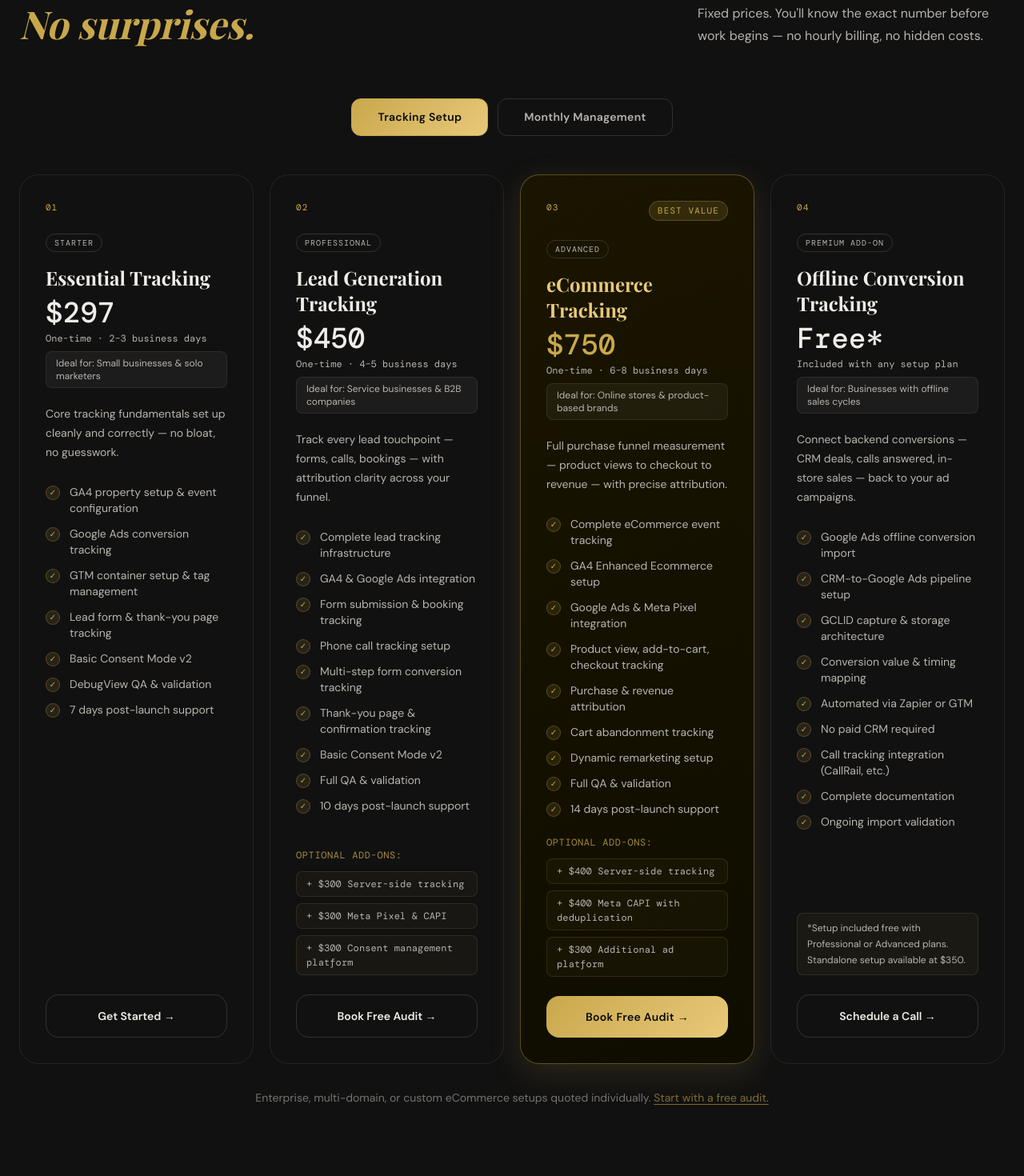
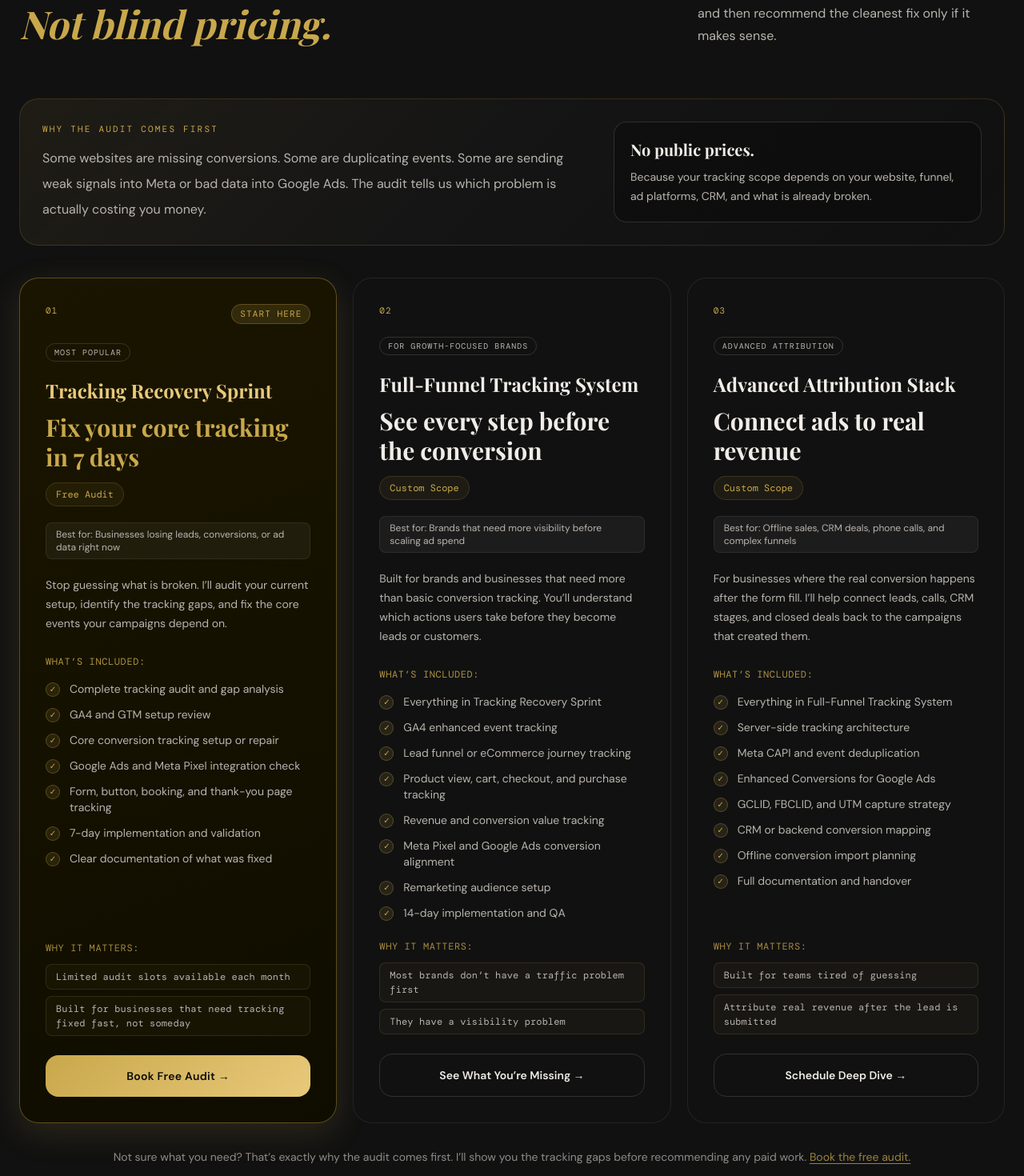
Before and after one commit to jadii1/jawad-tracking-website, a Next.js app: page / in a window 1280 px wide. Shown: the part 4980-6450 px from the top of the page at 80% size. Built offline with nearby package versions, Linux system fonts and the light colour scheme; a web font is replaced by a local one.

Commit message:
Update pricing section offer cards

```diff
--- a/app/page.tsx
+++ b/app/page.tsx
@@ -139,173 +139,80 @@ const testimonials: Testimonial[] = [
 const setupPlans: PricingPlan[] = [
   {
     tier: "01",
-    badge: "Starter",
-    title: "Essential Tracking",
-    price: "$297",
-    sub: "One-time · 2–3 business days",
-    ideal: "Small businesses & solo marketers",
-    desc: "Core tracking fundamentals set up cleanly and correctly — no bloat, no guesswork.",
+    badge: "MOST POPULAR",
+    title: "Tracking Recovery Sprint",
+    price: "Free Audit",
+    sub: "Fix your core tracking in 7 days",
+    ideal: "Businesses losing leads, conversions, or ad data right now",
+    desc: "Stop guessing what is broken. I’ll audit your current setup, identify the tracking gaps, and fix the core events your campaigns depend on.",
     features: [
-      "GA4 property setup & event configuration",
-      "Google Ads conversion tracking",
-      "GTM container setup & tag management",
-      "Lead form & thank-you page tracking",
-      "Basic Consent Mode v2",
-      "DebugView QA & validation",
-      "7 days post-launch support",
-    ],
-    cta: "Get Started",
-    featured: false,
-    category: "setup",
-  },
-  {
-    tier: "02",
-    badge: "Professional",
-    title: "Lead Generation Tracking",
-    price: "$450",
-    sub: "One-time · 4–5 business days",
-    ideal: "Service businesses & B2B companies",
-    desc: "Track every lead touchpoint — forms, calls, bookings — with attribution clarity across your funnel.",
-    features: [
-      "Complete lead tracking infrastructure",
-      "GA4 & Google Ads integration",
-      "Form submission & booking tracking",
-      "Phone call tracking setup",
-      "Multi-step form conversion tracking",
-      "Thank-you page & confirmation tracking",
-      "Basic Consent Mode v2",
-      "Full QA & validation",
-      "10 days post-launch support",
+      "Complete tracking audit and gap analysis",
+      "GA4 and GTM setup review",
+      "Core conversion tracking setup or repair",
+      "Google Ads and Meta Pixel integration check",
+      "Form, button, booking, and thank-you page tracking",
+      "7-day implementation and validation",
+      "Clear documentation of what was fixed",
     ],
     addons: [
-      "+ $300 Server-side tracking",
-      "+ $300 Meta Pixel & CAPI",
-      "+ $300 Consent management platform",
-    ],
-    cta: "Book Free Audit",
-    featured: false,
-    category: "setup",
-  },
-  {
-    tier: "03",
-    badge: "Advanced",
-    title: "eCommerce Tracking",
-    price: "$750",
-    sub: "One-time · 6–8 business days",
-    ideal: "Online stores & product-based brands",
-    desc: "Full purchase funnel measurement — product views to checkout to revenue — with precise attribution.",
-    features: [
-      "Complete eCommerce event tracking",
-      "GA4 Enhanced Ecommerce setup",
-      "Google Ads & Meta Pixel integration",
-      "Product view, add-to-cart, checkout tracking",
-      "Purchase & revenue attribution",
-      "Cart abandonment tracking",
-      "Dynamic remarketing setup",
-      "Full QA & validation",
-      "14 days post-launch support",
-    ],
-    addons: [
-      "+ $400 Server-side tracking",
-      "+ $400 Meta CAPI with deduplication",
-      "+ $300 Additional ad platform",
+      "Limited audit slots available each month",
+      "Built for businesses that need tracking fixed fast, not someday",
     ],
     cta: "Book Free Audit",
     featured: true,
     category: "setup",
   },
   {
-    tier: "04",
-    badge: "Premium Add-on",
-    title: "Offline Conversion Tracking",
-    price: "Free*",
-    sub: "Included with any setup plan",
-    ideal: "Businesses with offline sales cycles",
-    desc: "Connect backend conversions — CRM deals, calls answered, in-store sales — back to your ad campaigns.",
+    tier: "02",
+    badge: "FOR GROWTH-FOCUSED BRANDS",
+    title: "Full-Funnel Tracking System",
+    price: "Custom Scope",
+    sub: "See every step before the conversion",
+    ideal: "Brands that need more visibility before scaling ad spend",
+    desc: "Built for brands and businesses that need more than basic conversion tracking. You’ll understand which actions users take before they become leads or customers.",
     features: [
-      "Google Ads offline conversion import",
-      "CRM-to-Google Ads pipeline setup",
-      "GCLID capture & storage architecture",
-      "Conversion value & timing mapping",
-      "Automated via Zapier or GTM",
-      "No paid CRM required",
-      "Call tracking integration (CallRail, etc.)",
-      "Complete documentation",
-      "Ongoing import validation",
+      "Everything in Tracking Recovery Sprint",
+      "GA4 enhanced event tracking",
+      "Lead funnel or eCommerce journey tracking",
+      "Product view, cart, checkout, and purchase tracking",
+      "Revenue and conversion value tracking",
+      "Meta Pixel and Google Ads conversion alignment",
+      "Remarketing audience setup",
+      "14-day implementation and QA",
     ],
-    cta: "Schedule a Call",
+    addons: [
+      "Most brands don’t have a traffic problem first",
+      "They have a visibility problem",
+    ],
+    cta: "See What You’re Missing",
     featured: false,
     category: "setup",
-    disclaimer:
-      "*Setup included free with Professional or Advanced plans. Standalone setup available at $350.",
-  },
-];
-
-const managementPlans: PricingPlan[] = [
-  {
-    tier: "01",
-    badge: "Basic",
-    title: "Tracking Maintenance",
-    price: "$150",
-    sub: "Per month, per website",
-    ideal: "Brands spending $3k–8k/mo on ads",
-    desc: "Reliable monthly monitoring to keep your tracking healthy and your data flowing correctly.",
+  },
+  {
+    tier: "03",
+    badge: "ADVANCED ATTRIBUTION",
+    title: "Advanced Attribution Stack",
+    price: "Custom Scope",
+    sub: "Connect ads to real revenue",
+    ideal: "Offline sales, CRM deals, phone calls, and complex funnels",
+    desc: "For businesses where the real conversion happens after the form fill. I’ll help connect leads, calls, CRM stages, and closed deals back to the campaigns that created them.",
     features: [
-      "Up to 2 tracking fixes per month",
-      "Monthly tracking health audit",
-      "Always up-to-date with platform changes",
-      "24/7 monitoring for data loss prevention",
-      "Standard support (48hr response)",
-      "Fixes delivered within 48 hours",
-      "Monthly performance report",
+      "Everything in Full-Funnel Tracking System",
+      "Server-side tracking architecture",
+      "Meta CAPI and event deduplication",
+      "Enhanced Conversions for Google Ads",
+      "GCLID, FBCLID, and UTM capture strategy",
+      "CRM or backend conversion mapping",
+      "Offline conversion import planning",
+      "Full documentation and handover",
     ],
-    cta: "Get Started",
+    addons: [
+      "Built for teams tired of guessing",
+      "Attribute real revenue after the lead is submitted",
+    ],
+    cta: "Schedule Deep Dive",
     featured: false,
-    category: "management",
-  },
-  {
-    tier: "02",
-    badge: "Premium",
-    title: "Growth Support",
-    price: "$300",
-    sub: "Per month, per website",
-    ideal: "Brands spending $8k–25k/mo on ads",
-    desc: "Priority support with faster turnaround for brands scaling their paid acquisition.",
-    features: [
-      "Up to 5 tracking fixes per month",
-      "Bi-weekly tracking health audits",
-      "New page & funnel additions",
-      "Platform & API update management",
-      "Priority support (24hr response)",
-      "Fixes delivered within 24–48 hours",
-      "Detailed monthly insights report",
-      "Quarterly strategy consultation",
-    ],
-    cta: "Book Free Audit",
-    featured: true,
-    category: "management",
-  },
-  {
-    tier: "03",
-    badge: "Pro",
-    title: "Enterprise Support",
-    price: "$450",
-    sub: "Per month, per website",
-    ideal: "Brands spending $25k+/mo on ads",
-    desc: "White-glove tracking support for high-spending brands with complex attribution needs.",
-    features: [
-      "Unlimited tracking requests & fixes",
-      "Always updated with platform changes",
-      "New funnel & campaign tracking setup",
-      "24/7 monitoring & instant alerts",
-      "Priority support (within 24 hours)",
-      "Dedicated Slack channel access",
-      "Weekly performance insights",
-      "On-demand strategic consultation",
-    ],
-    cta: "Schedule a Call",
-    featured: false,
-    category: "management",
+    category: "setup",
   },
 ];
 
@@ -370,9 +277,8 @@ const faqs = [
 export default function Home() {
   const [openFaq, setOpenFaq] = useState<number | null>(null);
   const [mobileOpen, setMobileOpen] = useState(false);
-  const [pricingTab, setPricingTab] = useState<"setup" | "management">("setup");
-
-  const currentPlans = pricingTab === "setup" ? setupPlans : managementPlans;
+
+  const currentPlans = setupPlans;
 
   return (
     <main
@@ -1564,79 +1470,99 @@ export default function Home() {
           >
             <div className="flex items-center gap-3 mb-4">
               <div className="gold-line" />
-              <span className="section-label">Pricing</span>
+              <span className="section-label">Tracking Diagnosis</span>
             </div>
             <div className="flex flex-col gap-4 md:flex-row md:items-end md:justify-between">
               <h2
                 className="font-serif text-4xl font-bold leading-tight md:text-5xl"
                 style={{ color: "var(--cream)" }}
               >
-                Transparent pricing.<br />
-                <em style={{ color: "var(--gold)" }}>No surprises.</em>
+                Start with clarity.<br />
+                <em style={{ color: "var(--gold)" }}>Not blind pricing.</em>
               </h2>
               <p
                 className="max-w-sm text-base leading-7"
                 style={{ color: "var(--cream-dim)" }}
               >
-                Fixed prices. You'll know the exact number before work begins — no hourly billing,
-                no hidden costs.
+                Every business has a different tracking problem. I first review your setup,
+                show you what is broken, and then recommend the cleanest fix only if it makes sense.
               </p>
             </div>
           </motion.div>
 
           <motion.div
-            className="mb-12 flex items-center justify-center gap-3"
-            initial={{ opacity: 0, y: 10 }}
+            className="mb-10 rounded-3xl p-6 md:p-7"
+            style={{
+              background:
+                "linear-gradient(135deg, rgba(201,168,76,0.08) 0%, rgba(255,255,255,0.02) 45%, transparent 100%)",
+              border: "1px solid rgba(201,168,76,0.18)",
+            }}
+            initial={{ opacity: 0, y: 18 }}
             whileInView={{ opacity: 1, y: 0 }}
             viewport={{ once: true }}
-            transition={{ duration: 0.5, delay: 0.1 }}
-          >
-            <button
-              type="button"
-              onClick={() => setPricingTab("setup")}
-              className={`pricing-tab ${pricingTab === "setup" ? "active" : ""}`}
-            >
-              Tracking Setup
-            </button>
-            <button
-              type="button"
-              onClick={() => setPricingTab("management")}
-              className={`pricing-tab ${pricingTab === "management" ? "active" : ""}`}
-            >
-              Monthly Management
-            </button>
-          </motion.div>
-
-          <AnimatePresence mode="wait">
-            <motion.div
-              key={pricingTab}
-              initial={{ opacity: 0, y: 20 }}
-              animate={{ opacity: 1, y: 0 }}
-              exit={{ opacity: 0, y: -20 }}
-              transition={{ duration: 0.4, ease: [0.22, 1, 0.36, 1] }}
-              className={`grid gap-5 ${
-                pricingTab === "setup"
-                  ? "md:grid-cols-2 lg:grid-cols-4"
-                  : "md:grid-cols-3"
-              }`}
+            transition={{ duration: 0.6, delay: 0.1 }}
+          >
+            <div className="grid gap-6 md:grid-cols-[1.2fr_0.8fr] md:items-center">
+              <div>
+                <div className="section-label mb-3">Why the audit comes first</div>
+                <p className="text-base leading-8" style={{ color: "var(--cream-dim)" }}>
+                  Some websites are missing conversions. Some are duplicating events. Some are
+                  sending weak signals into Meta or bad data into Google Ads. The audit tells us
+                  which problem is actually costing you money.
+                </p>
+              </div>
+              <div
+                className="rounded-2xl p-5"
+                style={{
+                  background: "rgba(10,10,10,0.45)",
+                  border: "1px solid var(--border-strong)",
+                }}
+              >
+                <div className="font-serif text-xl font-bold mb-2" style={{ color: "var(--cream)" }}>
+                  No public prices.
+                </div>
+                <p className="text-sm leading-6" style={{ color: "var(--cream-dim)" }}>
+                  Because your tracking scope depends on your website, funnel, ad platforms,
+                  CRM, and what is already broken.
+                </p>
+              </div>
+            </div>
+          </motion.div>
+
+          <motion.div
+            className="grid gap-5 md:grid-cols-3"
+            initial="hidden"
+            whileInView="show"
+            viewport={{ once: true, amount: 0.1 }}
+            variants={{
+              hidden: {},
+              show: { transition: { staggerChildren: 0.1 } },
+            }}
           >
             {currentPlans.map((plan, i) => (
               <motion.div
-                  key={`${pricingTab}-${i}`}
+                key={`tracking-offer-${i}`}
                 className={`price-card flex flex-col rounded-3xl p-8 ${
                   plan.featured ? "featured" : ""
                 }`}
-                  initial={{ opacity: 0, y: 24 }}
-                  animate={{ opacity: 1, y: 0 }}
-                  transition={{ delay: i * 0.08, duration: 0.5 }}
+                variants={{
+                  hidden: { opacity: 0, y: 28 },
+                  show: {
+                    opacity: 1,
+                    y: 0,
+                    transition: { duration: 0.6, ease: [0.22, 1, 0.36, 1] },
+                  },
+                }}
+                whileHover={{ y: -6 }}
               >
                 <div className="flex items-start justify-between mb-6">
                   <span className="num-accent">{plan.tier}</span>
                   {plan.featured && (
                     <motion.span
                       initial={{ scale: 0 }}
-                        animate={{ scale: 1 }}
-                        transition={{ delay: 0.3, type: "spring", stiffness: 200 }}
+                      whileInView={{ scale: 1 }}
+                      viewport={{ once: true }}
+                      transition={{ delay: 0.25, type: "spring", stiffness: 200 }}
                       style={{
                         background: "rgba(201,168,76,0.15)",
                         color: "var(--gold)",
@@ -1649,14 +1575,15 @@ export default function Home() {
                         borderRadius: 99,
                       }}
                     >
-                        Best Value
+                      Start Here
                     </motion.span>
                   )}
                 </div>
 
-                  <span className="tag-pill mb-4 self-start">{plan.badge}</span>
+                <span className="tag-pill mb-5 self-start">{plan.badge}</span>
+
                 <h3
-                    className="font-serif text-2xl font-bold mb-2"
+                  className="font-serif text-2xl font-bold mb-3"
                   style={{
                     color: plan.featured ? "var(--gold-light)" : "var(--cream)",
                   }}
@@ -1665,13 +1592,21 @@ export default function Home() {
                 </h3>
 
                 <div
-                    className="font-mono text-4xl font-medium mb-1"
+                  className="font-serif text-3xl font-bold leading-tight mb-3"
                   style={{ color: plan.featured ? "var(--gold)" : "var(--cream)" }}
                 >
+                  {plan.sub}
+                </div>
+
+                <div
+                  className="mb-5 inline-flex self-start rounded-full px-3 py-1.5 text-xs font-mono"
+                  style={{
+                    background: "rgba(201,168,76,0.07)",
+                    color: "var(--gold)",
+                    border: "1px solid rgba(201,168,76,0.18)",
+                  }}
+                >
                   {plan.price}
-                  </div>
-                  <div className="text-xs mb-2 font-mono" style={{ color: "var(--cream-dim)" }}>
-                    {plan.sub}
                 </div>
 
                 <div
@@ -1682,7 +1617,7 @@ export default function Home() {
                     border: "1px solid var(--border)",
                   }}
                 >
-                    Ideal for: {plan.ideal}
+                  Best for: {plan.ideal}
                 </div>
 
                 <p
@@ -1691,6 +1626,13 @@ export default function Home() {
                 >
                   {plan.desc}
                 </p>
+
+                <div
+                  className="mb-4 text-xs font-mono uppercase tracking-wider"
+                  style={{ color: "var(--gold)", opacity: 0.85 }}
+                >
+                  What’s included:
+                </div>
 
                 <ul className="space-y-3 flex-1 mb-6">
                   {plan.features.map((f, j) => (
@@ -1699,8 +1641,9 @@ export default function Home() {
                       className="flex items-start gap-3 text-sm"
                       style={{ color: "var(--cream-dim)" }}
                       initial={{ opacity: 0, x: -10 }}
-                        animate={{ opacity: 1, x: 0 }}
-                        transition={{ delay: 0.3 + j * 0.03, duration: 0.3 }}
+                      whileInView={{ opacity: 1, x: 0 }}
+                      viewport={{ once: true }}
+                      transition={{ delay: 0.2 + j * 0.03, duration: 0.3 }}
                     >
                       <div className="check-icon">✓</div>
                       {f}
@@ -1714,26 +1657,13 @@ export default function Home() {
                       className="text-xs font-mono uppercase tracking-wider mb-3"
                       style={{ color: "var(--gold)", opacity: 0.8 }}
                     >
-                        Optional Add-ons:
+                      Why it matters:
                     </div>
                     {plan.addons.map((addon, k) => (
                       <div key={k} className="addon-item">
                         {addon}
                       </div>
                     ))}
-                    </div>
-                  )}
-
-                  {plan.disclaimer && (
-                    <div
-                      className="mb-6 text-xs leading-5 px-3 py-2 rounded-lg"
-                      style={{
-                        background: "rgba(201,168,76,0.05)",
-                        color: "var(--cream-dim)",
-                        border: "1px solid rgba(201,168,76,0.15)",
-                      }}
-                    >
-                      {plan.disclaimer}
                   </div>
                 )}
 
@@ -1750,17 +1680,17 @@ export default function Home() {
               </motion.div>
             ))}
           </motion.div>
-          </AnimatePresence>
 
           <motion.p
             className="mt-8 text-center text-sm"
-            style={{ color: "var(--cream-dim)", opacity: 0.6 }}
+            style={{ color: "var(--cream-dim)", opacity: 0.75 }}
             initial={{ opacity: 0 }}
-            whileInView={{ opacity: 0.6 }}
+            whileInView={{ opacity: 0.75 }}
             viewport={{ once: true }}
             transition={{ delay: 0.5, duration: 0.6 }}
           >
-            Enterprise, multi-domain, or custom eCommerce setups quoted individually.{" "}
+            Not sure what you need? That’s exactly why the audit comes first. I’ll show you the
+            tracking gaps before recommending any paid work.{" "}
             <a
               href={BOOKING_LINK}
               target="_blank"
@@ -1771,7 +1701,7 @@ export default function Home() {
                 textUnderlineOffset: 3,
               }}
             >
-              Start with a free audit.
+              Book the free audit.
             </a>
           </motion.p>
         </div>
```
Lines whose indentation alone changed are shown as unchanged.
